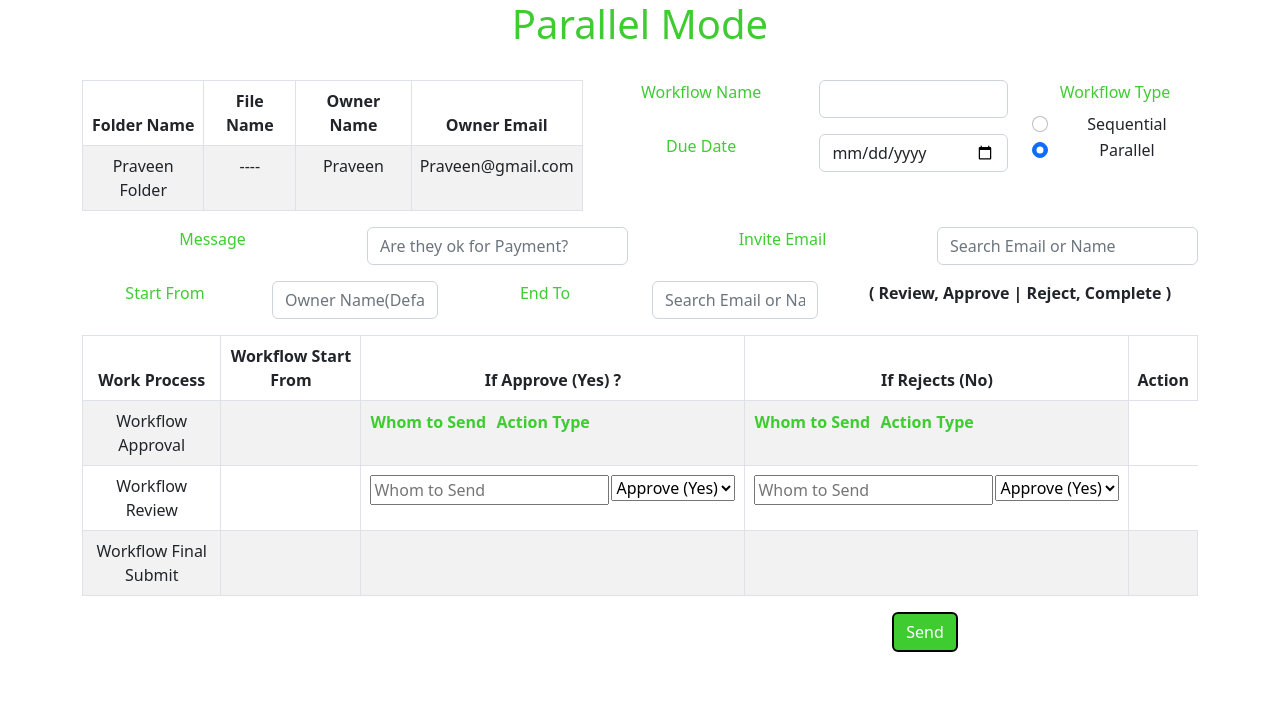
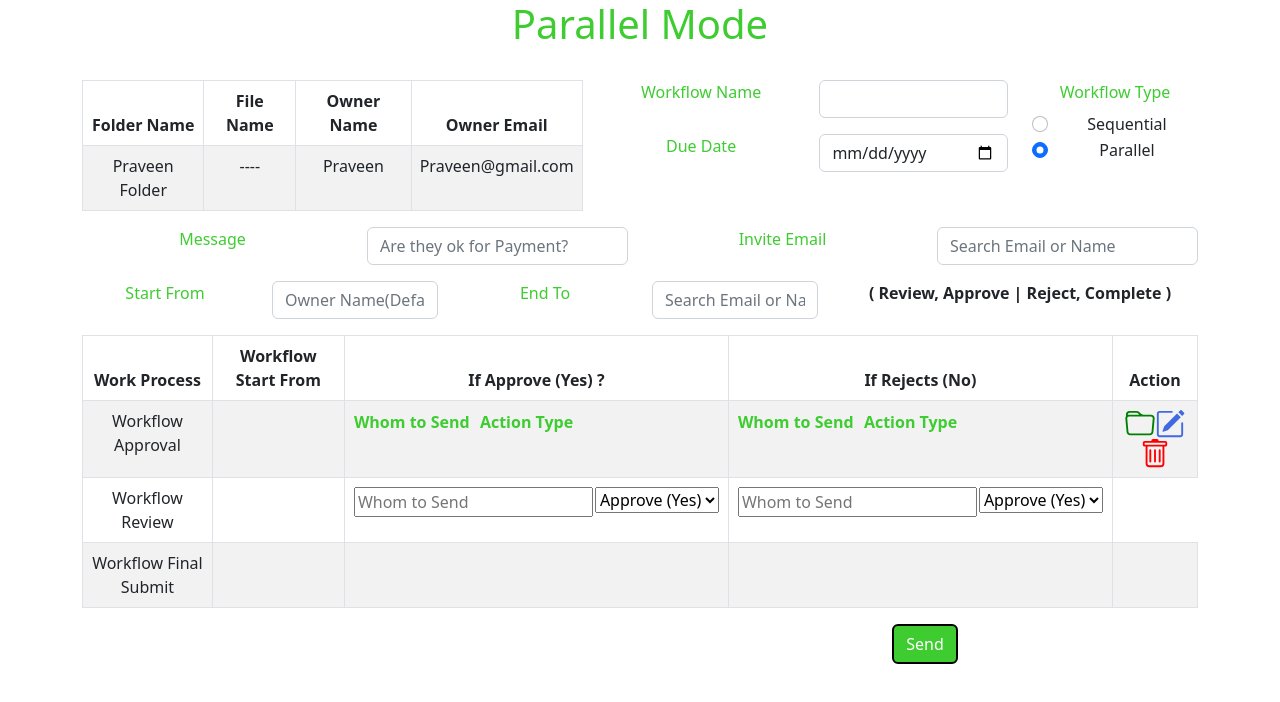
Before and after one commit to jisshub/parallel-mode-app-reactjs-development, a React (Create React App) app: page / in a window 1280 px wide. Shown: the top 702 px of the page. Built offline with nearby package versions, Linux system fonts and the light colour scheme.

Commit message:
icons placed for action

```diff
--- a/package.json
+++ b/package.json
@@ -11,8 +11,10 @@
     "@testing-library/react": "^13.4.0",
     "@testing-library/user-event": "^13.5.0",
     "bootstrap": "^5.2.2",
+    "bootstrap-icons": "^1.9.1",
     "react": "^18.2.0",
     "react-bootstrap": "^2.5.0",
+    "react-bootstrap-icons": "^1.9.1",
     "react-dom": "^18.2.0",
     "react-icons": "^4.6.0",
     "react-scripts": "5.0.1",
--- a/src/components/Workflow.js
+++ b/src/components/Workflow.js
@@ -6,6 +6,9 @@ import Col from 'react-bootstrap/Col';
 import './Workflow.css';
 import Form from 'react-bootstrap/Form';
 import Button from 'react-bootstrap/Button';
+import { Folder,
+        PencilSquare,
+        Trash } from 'react-bootstrap-icons';
 
 export default function Workflow() {
   return (
@@ -208,6 +211,11 @@ export default function Workflow() {
                                         </thead>
                                     </tr>
                                 </td>
+                                <td>
+                                    <Folder color="green" size={30} />
+                                    <PencilSquare color='royalblue' size={30} />
+                                    <Trash color='red' size={30} />
+                                </td>
 
                             </tr>
                             <tr>
```
Also changed, not shown: 1 other file (tests, documents, lock files or other folders).
